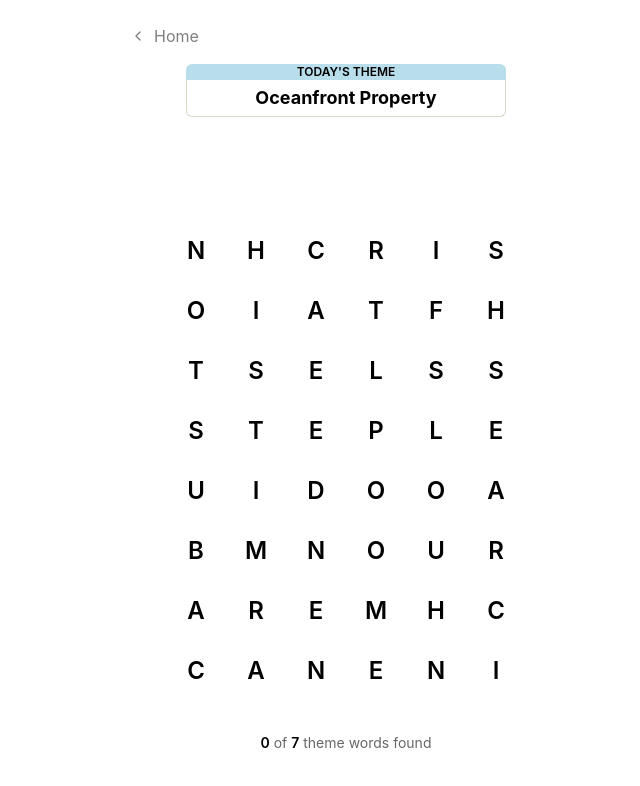
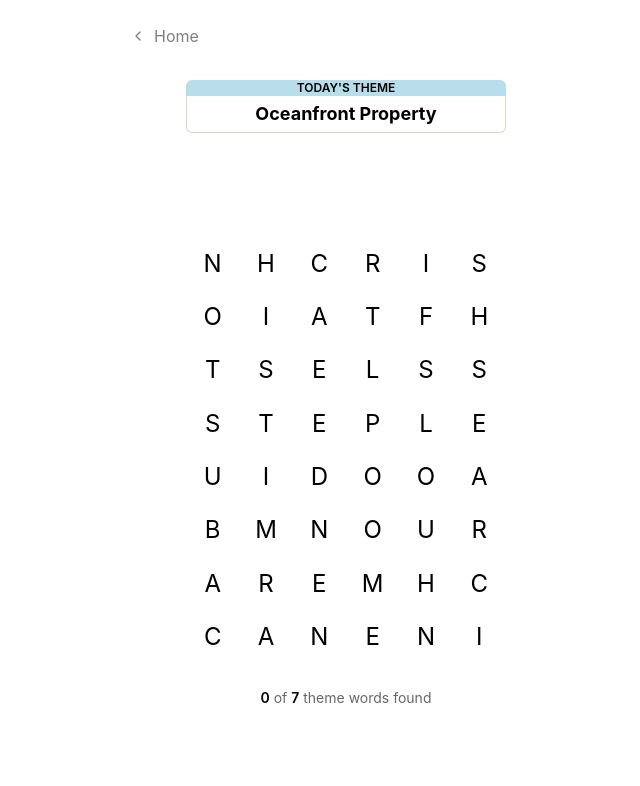
Before and after one commit to sspenst/kevina, a Next.js app: page /strands in a window 1280 px wide. Shown: the top 786 px of the page, without its empty margins (294-934 px from the left). Built offline with nearby package versions, Linux system fonts and the light colour scheme.

Commit message:
ux tweaks

```diff
--- a/pages/strands.tsx
+++ b/pages/strands.tsx
@@ -62,6 +62,7 @@ interface FoundWord {
 
 export default function StrandsPage() {
   const [selected, setSelected] = useState<Cell[]>([]);
+  const [lastSubmittedWord, setLastSubmittedWord] = useState('');
   const [foundWords, setFoundWords] = useState<FoundWord[]>([]);
   const [positions, setPositions] = useState<(Point | null)[][]>(() =>
     Array.from({ length: ROWS }, () => Array(COLS).fill(null))
@@ -161,6 +162,10 @@ export default function StrandsPage() {
 
     if (word.length > 1 && WORDS.includes(word) && !alreadyFound) {
       setFoundWords([...foundWordsRef.current, { word, cells: path }]);
+    }
+
+    if (word.length > 0) {
+      setLastSubmittedWord(word);
     }
 
     setSelected([]);
@@ -321,19 +326,17 @@ export default function StrandsPage() {
       </Head>
 
       <div className='min-h-screen flex items-start justify-center bg-white text-black'>
-        <div className='max-w-[480px] w-full p-4 flex flex-col'>
+        <div className='max-w-[480px] w-full p-4 flex flex-col gap-6'>
           <Link
             href='/'
-            className='flex items-center gap-2 text-black/50 hover:text-black transition p-2 w-fit mb-2'
+            className='flex items-center gap-2 text-black/50 hover:text-black transition p-2 w-fit'
           >
             <ChevronLeft className='w-4 h-4' />
             Home
           </Link>
 
           <div className='flex items-center justify-center w-full'>
-            <div className='text-center mb-6 w-80' style={{
-
-            }}>
+            <div className='text-center w-80'>
               <p className='uppercase font-semibold text-xs bg-blue-200 rounded-t-md' style={{
                 backgroundColor: FOUND_COLOR,
               }}>Today&apos;s theme</p>
@@ -343,13 +346,15 @@ export default function StrandsPage() {
             </div>
           </div>
 
-          <div className='min-h-[56px] flex items-center justify-center mb-6'>
-            {selected.length !== 0 && (
+          <div className='min-h-[56px] flex items-center justify-center'>
+            {selected.length !== 0 ? (
               <span className='text-2xl font-semibold tracking-[0.3em] uppercase'>{currentWord}</span>
+            ) : lastSubmittedWord && (
+              <span className='text-2xl font-semibold tracking-[0.3em] uppercase'>{lastSubmittedWord}</span>
             )}
           </div>
 
-          <div className='relative mb-8 max-w-[360px] w-full mx-auto'>
+          <div className='relative max-w-[320px] w-full mx-auto'>
             {gridSize.width > 0 && (
               <svg
                 className='absolute inset-0 pointer-events-none z-0'
@@ -405,7 +410,7 @@ export default function StrandsPage() {
                       key={key}
                       data-cell={`${row},${col}`}
                       onPointerDown={handlePointerDown}
-                      className='aspect-square flex items-center justify-center text-2xl font-semibold cursor-pointer bg-transparent'
+                      className='aspect-square flex items-center justify-center text-2xl cursor-pointer bg-transparent'
                     >
                       <span
                         className='flex items-center justify-center rounded-full'
```
